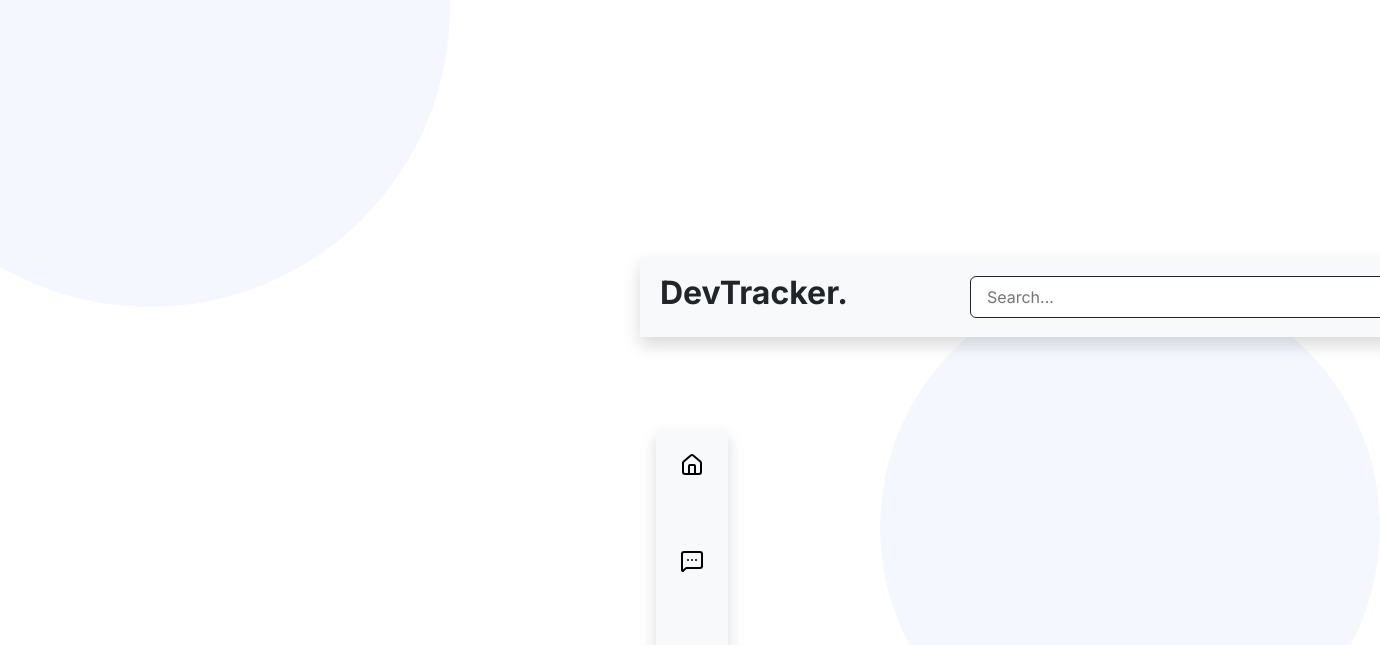
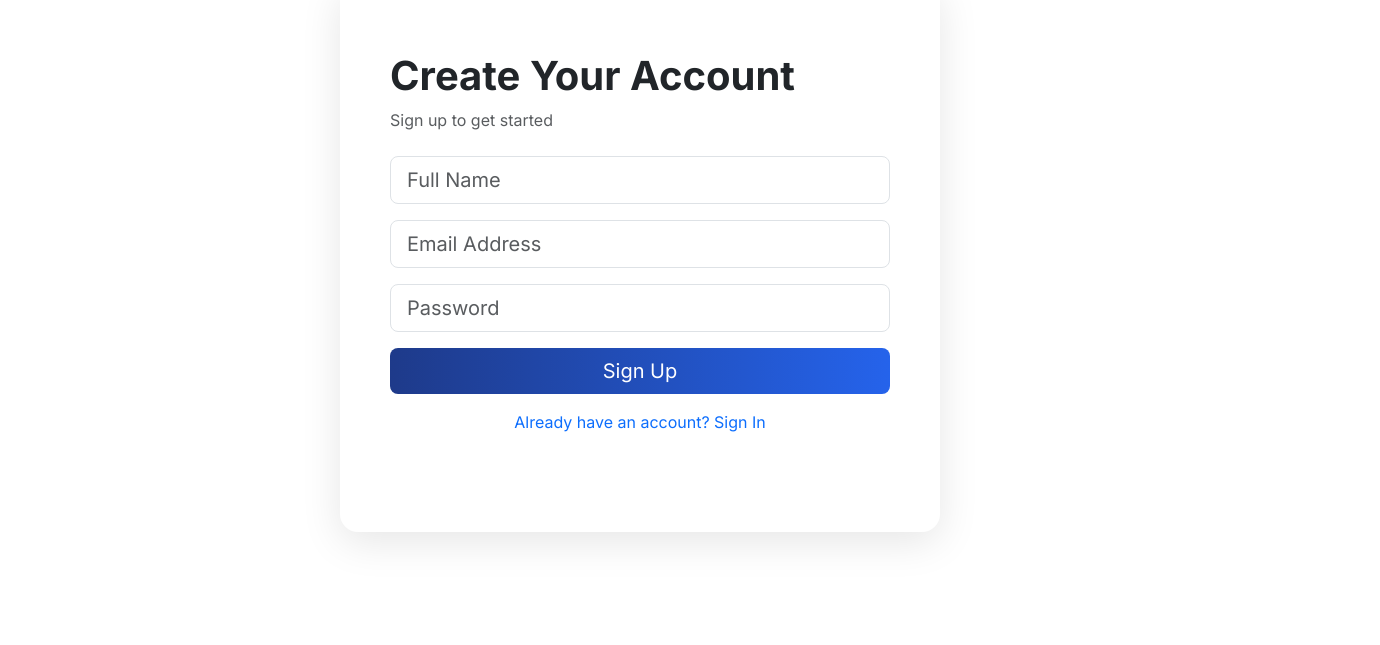
Before and after one commit to jarvis2754/devtracker-frontend, a React (Vite) app: page /login in a window 1280 px wide. Before the commit this address had no page. Shown: the part 143-788 px from the top of the page, 1380 px wide, since content can reach past the window. Built offline with nearby package versions, Linux system fonts and the light colour scheme.

Commit message:
chore: cleaning unwanted code

```diff
--- a/src/App.css
+++ b/src/App.css
@@ -49,41 +49,6 @@ li {
   flex-wrap: wrap;
 }
 
-body {
-  height: 100vh;
-  display: flex;
-  justify-content: center;
-  align-items: center;
-  background: #f3f4f6;
-  position: relative;
-  font-family: 'Inter', sans-serif;
-  overflow: hidden;
-}
-
-/* Light background shapes */
-body::before,
-body::after {
-  content: "";
-  position: absolute;
-  border-radius: 50%;
-  background: rgba(37, 99, 235, 0.05);
-  z-index: 0;
-}
-
-body::before {
-  width: 600px;
-  height: 600px;
-  top: -150px;
-  left: -150px;
-}
-
-body::after {
-  width: 500px;
-  height: 500px;
-  bottom: -120px;
-  right: -100px;
-}
-
 .signup-card {
   background: #fff;
   padding: 70px 50px;
@@ -103,7 +68,6 @@ body::after {
 }
 
 
-
 @media (max-width: 500px) {
   .card {
     flex-direction: row;
--- a/src/App.tsx
+++ b/src/App.tsx
@@ -1,20 +1,27 @@
-import { BrowserRouter, Routes, Route } from 'react-router-dom'
+import { BrowserRouter, Routes, Route, useLocation } from 'react-router-dom'
 import Navbar from './components/Navbar'
 import Home from './pages/Home'
 import './App.css'
+import Signup from './pages/auth/Signup'
 
 function App() {
+  const location = useLocation();
+  const hideNav = () => {
+    return location.pathname === "/login" || location.pathname === "/signup";
+  }
   return (
-    <BrowserRouter>
-      <Navbar />
+    <>
+      {!hideNav() && <Navbar />}
       <Routes>
         <Route path="/" element={<Home />} />
         <Route path="/messages" element={<Home />} />
         <Route path="/tasks" element={<Home />} />
         <Route path="/members" element={<Home />} />
         <Route path="/settings" element={<Home />} />
+        <Route path="/login" element={<Signup />} />
+        <Route path="/signup" element={<Signup />} />
       </Routes>
-    </BrowserRouter>
+    </>
   )
 }
 
--- a/src/main.tsx
+++ b/src/main.tsx
@@ -3,9 +3,12 @@ import { createRoot } from 'react-dom/client'
 import './index.css'
 import App from './App.tsx'
 import 'bootstrap/dist/css/bootstrap.min.css'
+import { BrowserRouter } from 'react-router-dom'
 
 createRoot(document.getElementById('root')!).render(
   <StrictMode>
-    <App />
+    <BrowserRouter>
+      <App />
+    </BrowserRouter>
   </StrictMode>,
 )
--- a/src/pages/auth/Signup.tsx
+++ b/src/pages/auth/Signup.tsx
@@ -1,26 +1,48 @@
-export default function Signup () {
+export default function Signup() {
   return (
-    <div className="signup-card">
+    <div className="container signup-page d-flex justify-content-center align-items-center" style={{ height: "100vh" }}>
+      <div className="signup-card  z-3">
         <h1 className="fw-bold mb-2">Create Your Account</h1>
         <p className="text-muted mb-4">Sign up to get started</p>
 
         <form>
           <div className="mb-3">
-          <input type="text" className="form-control form-control-lg rounded-3" placeholder="Full Name"/>
+            <input
+              type="text"
+              className="form-control form-control-lg rounded-3"
+              placeholder="Full Name"
+            />
           </div>
           <div className="mb-3">
-          <input type="email" className="form-control form-control-lg rounded-3" placeholder="Email Address"/>
+            <input
+              type="email"
+              className="form-control form-control-lg rounded-3"
+              placeholder="Email Address"
+            />
           </div>
           <div className="mb-3">
-          <input type="password" className="form-control form-control-lg rounded-3" placeholder="Password"/>
+            <input
+              type="password"
+              className="form-control form-control-lg rounded-3"
+              placeholder="Password"
+            />
           </div>
-        <button className="btn btn-primary btn-lg w-100 rounded-3" style={{ background: "linear-gradient(90deg, #1e3a8a, #2563eb)", border: "none" }}>
+          <button
+            className="btn btn-primary btn-lg w-100 rounded-3"
+            style={{
+              background: "linear-gradient(90deg, #1e3a8a, #2563eb)",
+              border: "none",
+            }}
+          >
             Sign Up
           </button>
           <div className="text-center mt-3">
-          <a href="#" className="text-primary text-decoration-none">Already have an account? Sign In</a>
+            <a href="#" className="text-primary text-decoration-none">
+              Already have an account? Sign In
+            </a>
           </div>
         </form>
       </div>
-  )
+    </div>
+  );
 }
```
Lines whose indentation alone changed are shown as unchanged.
